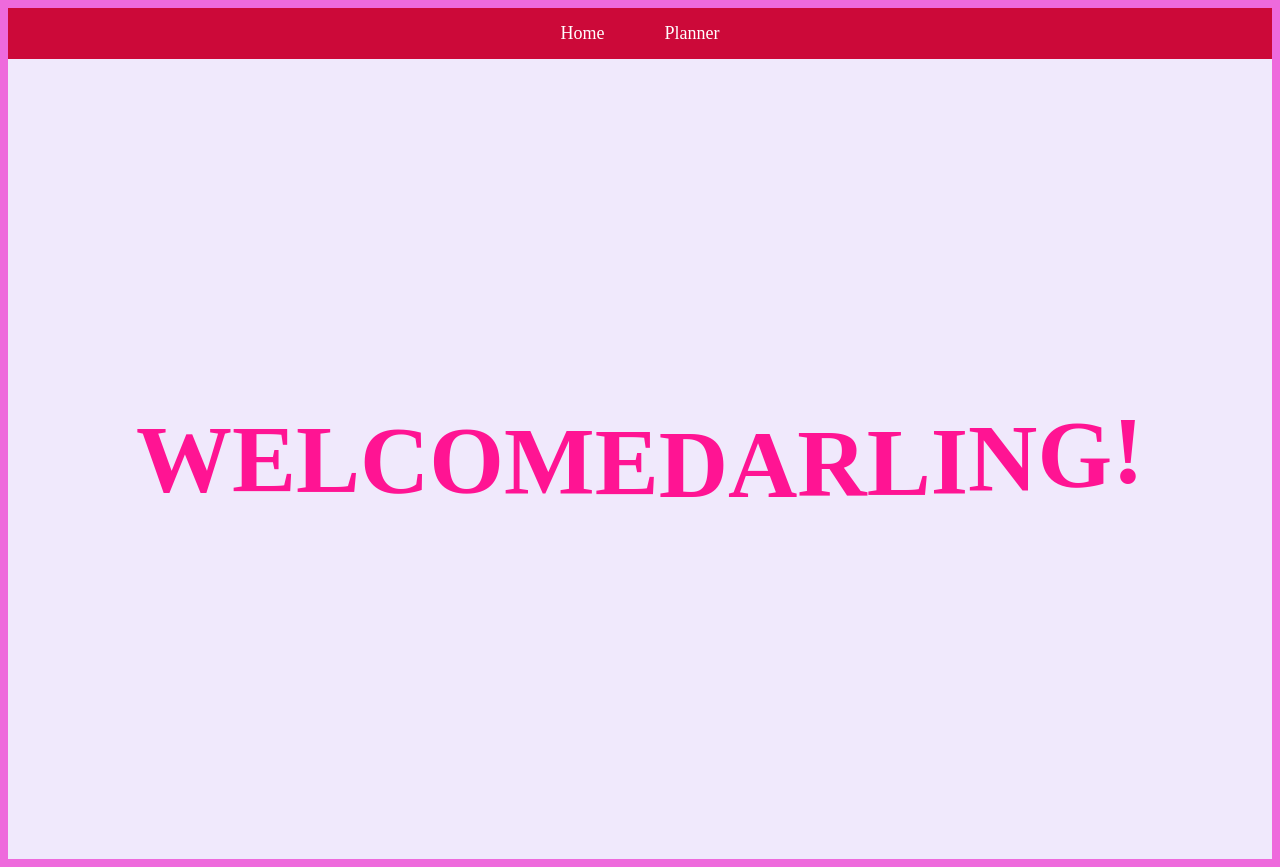
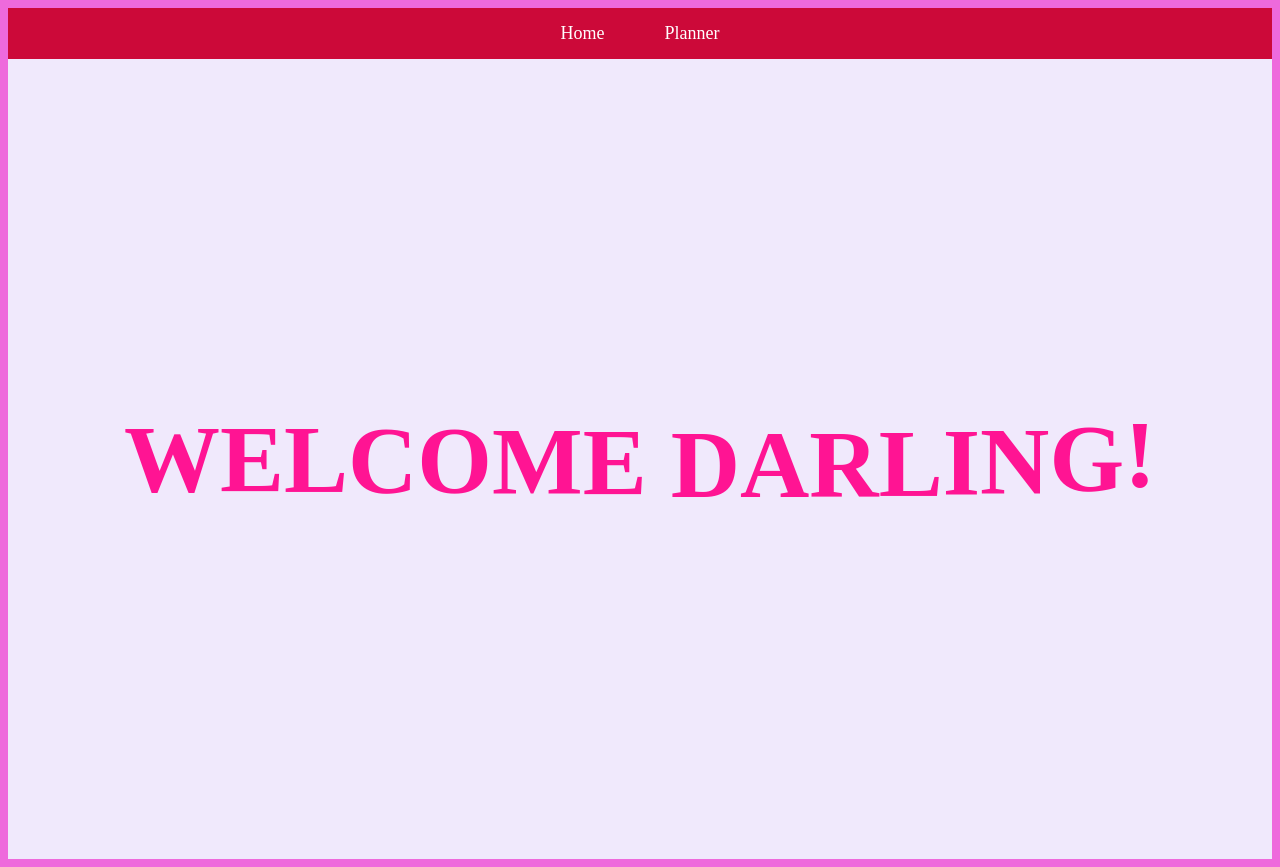
Before and after one commit to TwiceG/calendarling, a React (Vite) app in the folder frontend/: page / in a window 1280 px wide. Built offline with nearby package versions, Linux system fonts and the light colour scheme.

Commit message:
separate welcome message on home page and added some space in between

```diff
--- a/frontend/src/routes/Home.jsx
+++ b/frontend/src/routes/Home.jsx
@@ -2,13 +2,22 @@ import 'react-calendar/dist/Calendar.css';
 import '../style/Home.css';
 
 const Home = () => {
-    const message = "WELCOME DARLING!";
+    const message1 = "WELCOME"; // First part of the message
+    const message2 = "DARLING!"; // Second part of the message
 
     return (
         <div className="home-container">
             <h1 className="wave-message">
-                {message.split('').map((letter, index) => (
+                {message1.split('').map((letter, index) => (
                     <span key={index} className="wave-letter" style={{ animationDelay: `${index * 0.1}s` }}>
+                        {letter}
+                    </span>
+                ))}
+                {/* Add space between the two messages */}
+                <span className="space">   </span>
+
+                {message2.split('').map((letter, index) => (
+                    <span key={index + message1.length} className="wave-letter" style={{ animationDelay: `${(index + message1.length) * 0.1}s` }}>
                         {letter}
                     </span>
                 ))}
```
